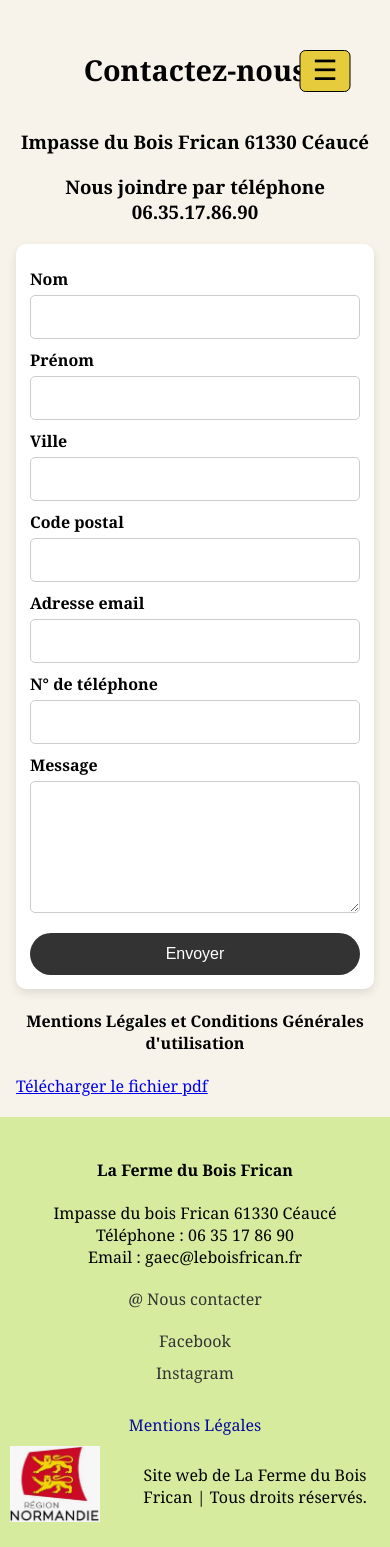
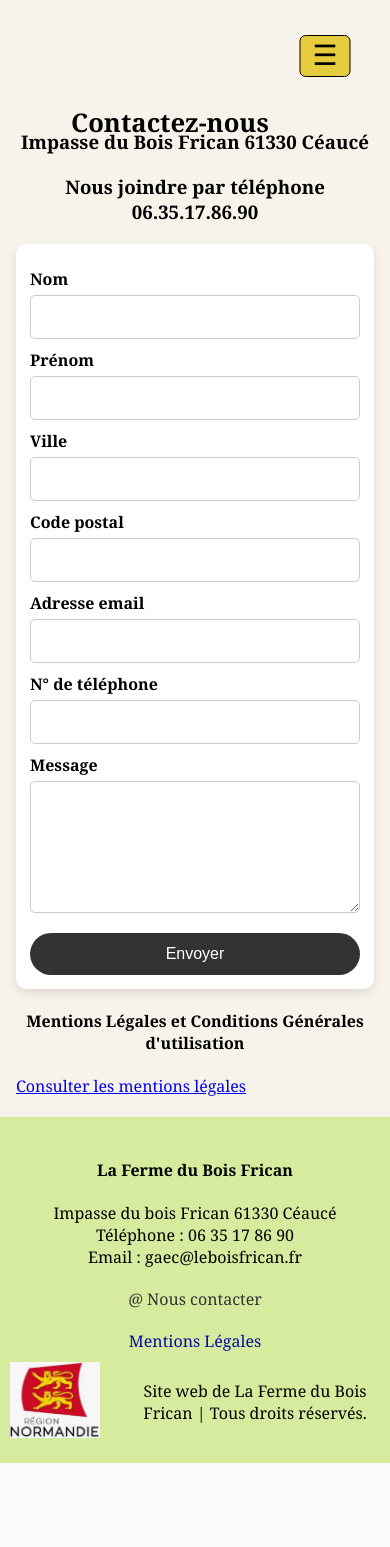
Before and after one commit to Clofqr/bois-frican-emergent, a PHP site: page /Ferme2/fbf_contact.php in a window 390 px wide. After the commit the page ends 1463 px from the top, so only its background shows below. Run offline with PHP 8.4, Linux system fonts and the light colour scheme.

Commit message:
## Corrections appliquées
**Menu déroulant Découverte / Infos Pratiques** :
- Clic sur le bouton principal ouvre maintenant le sous-menu (1er clic = ouvre, 2e clic = navigue)
- Survol toujours actif sur desktop
- Fermeture auto : clic extérieur, touche Échap, scroll qui sort le bouton du champ de vision (IntersectionObserver), ouverture d'un autre dropdown

**Superposition titre / menu sur petits écrans (Accueil, Découverte)** :
- Ajout de `padding-top: 70px` et `padding-right: 60px` sur `.header-title` pour <900px, le h1 ne chevauche plus le bouton hamburger

**Message de retour formulaire** (rendu bien plus visible) :
- Déplacé au-dessus du formulaire (avant : caché entre le bouton "submit" et les labels)
- Badge coloré (vert succès / rouge erreur) avec bordure et titre en gras
- Scroll automatique + focus sur le message à l'affichage
- Message de succès disparaît après 10 s

**Footer** : Facebook et Instagram supprimés.

**Lien PDF mentions légales** : renommé "Consulter les mentions légales", ajout de `type="application/pdf"` + `rel="noopener noreferrer"` avec `target="_blank"` → ouvre dans un nouvel onglet du navigateur au lieu de télécharger.

Testé sur la Preview : le formulaire affiche bien "Le service d'envoi de mail n'est pas configuré..." après soumission (tant que le `.env` SMTP n'est pas rempli), les sous-menus s'ouvrent au survol et au clic, la page d'accueil mobile n'a plus de superposition.

### Next Action Items
- **Anti-Spam Recaptcha**: Turn on Google reCAPTCHA v3 so bots are blocked silently without visitors seeing a puzzle
- **Legal Page**: Build a real mentions légales HTML page instead of a PDF once you send me the SIRET and hosting provider
- **Booking Form**: Turn on the hidden Réservez button with an online booking flow for the summer horse camps
- **Photo Optimization**: Compress the ferme photos so the mobile pages load in under two seconds on 4G

```diff
--- a/assets/js/menu.js
+++ b/assets/js/menu.js
@@ -1,7 +1,24 @@
 document.addEventListener('DOMContentLoaded', function () {
 
-    /* Menus déroulants (Découverte, Infos Pratiques...) */
+    /* ============================================================
+       Menus déroulants (Découverte, Infos Pratiques...)
+       - Desktop : 1er clic = ouvre le sous-menu (empêche navigation),
+                   2e clic sur le même bouton = navigue vers la page.
+                   Le survol ouvre aussi le sous-menu.
+       - Mobile  : le clic sur le bouton principal ouvre / ferme le
+                   sous-menu (jamais de navigation immédiate).
+       - Ferme quand : clic à l'extérieur, scroll qui sort le bouton
+                        du champ de vision, touche Echap, perte de focus.
+       ============================================================ */
     const dropdowns = document.querySelectorAll('.dropdown');
+
+    function closeAllDropdowns(except) {
+        dropdowns.forEach(function (d) {
+            if (d === except) return;
+            const m = d.querySelector('.dropdown-content');
+            if (m) m.classList.remove('show');
+        });
+    }
 
     dropdowns.forEach(function (dropdown) {
         const btn = dropdown.querySelector('.dropbtn');
@@ -9,34 +26,67 @@ document.addEventListener('DOMContentLoaded', function () {
         if (!btn || !menu) return;
 
         btn.addEventListener('click', function (e) {
-            // Sur mobile (menu hamburger visible) : le clic ouvre/ferme le sous-menu
-            // sans naviguer vers la page. Sur desktop : navigation classique.
-            if (window.matchMedia('(max-width: 900px)').matches) {
+            const isOpen = menu.classList.contains('show');
+            const isMobile = window.matchMedia('(max-width: 900px)').matches;
+
+            if (!isOpen) {
+                // Premier clic : ouvre le sous-menu, empêche la navigation
                 e.preventDefault();
                 e.stopPropagation();
-                // Ferme les autres dropdowns
-                dropdowns.forEach(function (other) {
-                    if (other !== dropdown) {
-                        const otherMenu = other.querySelector('.dropdown-content');
-                        if (otherMenu) otherMenu.classList.remove('show');
+                closeAllDropdowns(dropdown);
+                menu.classList.add('show');
+                return;
+            }
+
+            // Sous-menu déjà ouvert :
+            //  - Mobile  : le referme (pas de navigation immédiate)
+            //  - Desktop : laisse naviguer vers la page
+            if (isMobile) {
+                e.preventDefault();
+                e.stopPropagation();
+                menu.classList.remove('show');
+            }
+        });
+
+        // Survol : ouvre sur desktop uniquement
+        dropdown.addEventListener('mouseenter', function () {
+            if (window.matchMedia('(min-width: 901px)').matches) {
+                closeAllDropdowns(dropdown);
+                menu.classList.add('show');
+            }
+        });
+        dropdown.addEventListener('mouseleave', function () {
+            if (window.matchMedia('(min-width: 901px)').matches) {
+                menu.classList.remove('show');
+            }
+        });
+
+        // Ferme quand le bouton sort du champ de vision (scroll)
+        if ('IntersectionObserver' in window) {
+            const io = new IntersectionObserver(function (entries) {
+                entries.forEach(function (entry) {
+                    if (!entry.isIntersecting) {
+                        menu.classList.remove('show');
                     }
                 });
-                menu.classList.toggle('show');
-            }
-        });
-    });
-
-    // Ferme les dropdowns au clic en dehors
-    document.addEventListener('click', function (e) {
-        if (!e.target.closest('.dropdown')) {
-            dropdowns.forEach(function (dropdown) {
-                const menu = dropdown.querySelector('.dropdown-content');
-                if (menu) menu.classList.remove('show');
-            });
+            }, { threshold: 0.1 });
+            io.observe(btn);
         }
     });
 
-    /* Menu hamburger */
+    // Clic en dehors : ferme tous les sous-menus
+    document.addEventListener('click', function (e) {
+        if (!e.target.closest('.dropdown')) closeAllDropdowns(null);
+    });
+
+    // Touche Echap : ferme tous les sous-menus
+    document.addEventListener('keydown', function (e) {
+        if (e.key === 'Escape') closeAllDropdowns(null);
+    });
+
+    /* ============================================================
+       Menu hamburger
+       ============================================================ */
     const hamburger = document.querySelector('.hamburger-btn');
     const nav = document.querySelector('.nav-links');
 
@@ -49,7 +99,26 @@ document.addEventListener('DOMContentLoaded', function () {
             const isOpen = nav.classList.toggle('active');
             hamburger.setAttribute('aria-expanded', isOpen ? 'true' : 'false');
             hamburger.setAttribute('aria-label', isOpen ? 'Fermer le menu' : 'Ouvrir le menu');
+            if (!isOpen) closeAllDropdowns(null);
         });
     }
 
+    /* ============================================================
+       Feedback formulaire de contact : scroll et disparition auto
+       ============================================================ */
+    const feedback = document.querySelector('.feedback-success, .feedback-error');
+    if (feedback) {
+        setTimeout(function () {
+            feedback.scrollIntoView({ behavior: 'smooth', block: 'center' });
+            feedback.focus && feedback.focus();
+        }, 100);
+        // Retire le message succès après 10s pour libérer l'espace visuel
+        if (feedback.classList.contains('feedback-success')) {
+            setTimeout(function () {
+                feedback.style.transition = 'opacity 0.6s ease';
+                feedback.style.opacity = '0';
+                setTimeout(function () { feedback.remove(); }, 700);
+            }, 10000);
+        }
+    }
 });
--- a/fbf_contact.php
+++ b/fbf_contact.php
@@ -11,11 +11,14 @@ $headerContent = "<h1> Contactez-nous </h1>";
 $feedback_message = '';
 
 if (isset($_SESSION['form_success']) && $_SESSION['form_success']) {
-    $feedback_message = '<p class="feedback-success">Votre message a bien été envoyé ! Nous vous recontacterons bientôt.</p>';
+    $feedback_message = '<div class="feedback-success" role="status" tabindex="-1" data-testid="contact-feedback-success">
+        <strong>Merci !</strong> Votre message a bien été envoyé. Nous vous recontacterons dans les plus brefs délais.
+    </div>';
     unset($_SESSION['form_success']);
 }
 if (isset($_SESSION['form_error']) && !empty($_SESSION['form_error'])) {
-    $feedback_message = '<p class="feedback-error">' . $_SESSION['form_error'] . '</p>';
+    $feedback_message = '<div class="feedback-error" role="alert" tabindex="-1" data-testid="contact-feedback-error">'
+        . $_SESSION['form_error'] . '</div>';
     unset($_SESSION['form_error']);
 }
 
@@ -30,8 +33,8 @@ ob_start();
 
         <div class="form-container">
             <div class="form">
-                <form action="formulaire_contact.php" method="POST" novalidate data-testid="contact-form">
-                    <?= $feedback_message ?>
+                <?= $feedback_message ?>
+                <form action="formulaire_contact.php" method="POST" data-testid="contact-form">
                     <label for="name">Nom</label>
                     <input type="text" id="name" name="name" required data-testid="contact-input-name">
 
@@ -60,7 +63,7 @@ ob_start();
         </div>
 
         <h4>Mentions Légales et Conditions Générales d'utilisation</h4>
-        <a href="fbf_mentionslegales.pdf" target="_blank" rel="noopener">Télécharger le fichier pdf</a>
+        <a href="fbf_mentionslegales.pdf" target="_blank" rel="noopener noreferrer" type="application/pdf" data-testid="mentions-legales-link">Consulter les mentions légales</a>
     </div>
 
 <?php
--- a/fbf_style_test.css
+++ b/fbf_style_test.css
@@ -206,6 +206,25 @@ header {
 
 /* --- Menu Responsive --- */
 @media (max-width: 900px) {
+  /* Décale le titre de la page vers le bas pour ne pas se superposer
+     au bouton hamburger (qui est positionné en haut à droite). */
+  .header-title {
+    padding-top: 70px;
+    padding-right: 60px;
+    padding-left: 10px;
+    width: 100%;
+    box-sizing: border-box;
+  }
+
+  .header-title h1 {
+    font-size: 1.6rem;
+    margin: 0 0 8px 0;
+  }
+
+  .cover {
+    margin-top: 15px;
+  }
+
   /* Bouton hamburger avec bordure noire fine */
   .hamburger-btn {
     display: block;
@@ -361,7 +380,8 @@ body.decouverte main {
   transition: background 0.2s ease;
 }
 
-.dropdown:hover .dropdown-content {
+.dropdown:hover .dropdown-content,
+.dropdown .dropdown-content.show {
   display: block;
 }
 
--- a/footerbase.php
+++ b/footerbase.php
@@ -8,10 +8,6 @@
             <li>Email : gaec@leboisfrican.fr</li>
         </ul>
         <a class="footer-link" href="<?= $basePath ?>fbf_contact.php">@ Nous contacter</a>
-        <ul class="socials">
-            <li><a class="footer-link" href="#" aria-label="Facebook">Facebook</a></li>
-            <li><a class="footer-link" href="#" aria-label="Instagram">Instagram</a></li>
-        </ul>
     </div>
 
     <a class="footer-mentions" href="<?= $basePath ?>fbf_contact.php">Mentions Légales</a>
```
